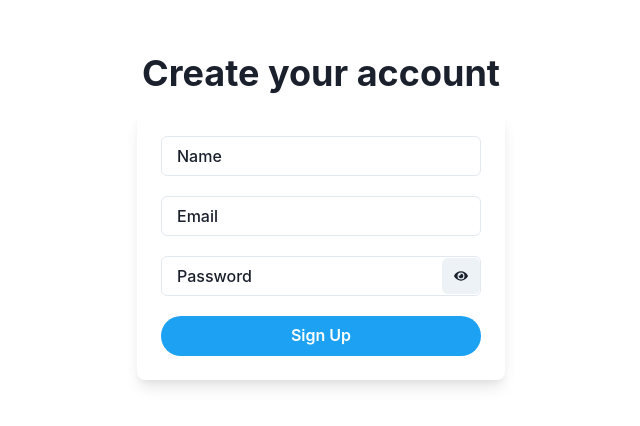
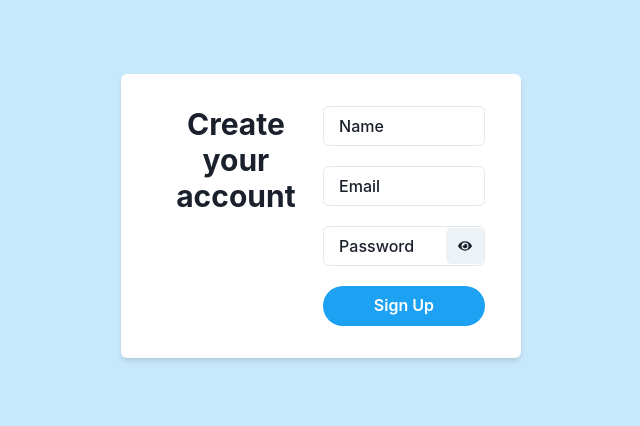
Before and after one commit to andrianggoro21/kelompok2-exercise11-12, a React (Create React App) app: page /register in a window 1280 px wide. Shown: the part 184-610 px from the top of the page, without its empty margins (319-959 px from the left). Built offline with nearby package versions, Linux system fonts and the light colour scheme.

Commit message:
Update Box Register

```diff
--- a/src/components/boxRegister/index.jsx
+++ b/src/components/boxRegister/index.jsx
@@ -67,14 +67,24 @@ const BoxRegister = () => {
     },
   });
 
-
   return (
     <ChakraProvider theme={formFloating}>
-      <Stack gap="1em" minH="100vh" align="center" justify="center">
-        <Heading as="h2">Create your account</Heading>
+      <Box
+        display="flex"
+        align="center"
+        bg="white"
+        p={8}
+        borderRadius="md"
+        boxShadow="md"
+        maxWidth="400px"
+        width="100%"
+      >
+        <Heading mb={6} size="lg" fontWeight="bold">
+          Create your account
+        </Heading>
         <form onSubmit={formik.handleSubmit}>
-          <Box rounded="lg" boxShadow={"lg"} p={6}>
-            <Stack spacing={5} w="40vh">
+          <Heading as="h2"></Heading>
+          <Stack spacing={5} w="95%">
             <FormControl
               variant="floating"
               isInvalid={formik.touched.name && formik.errors.name}
@@ -147,9 +157,8 @@ const BoxRegister = () => {
               Sign Up
             </Button>
           </Stack>
+        </form>
       </Box>
-        </form>
-      </Stack>
     </ChakraProvider>
   );
 };
--- a/src/pages/register/index.jsx
+++ b/src/pages/register/index.jsx
@@ -1,11 +1,16 @@
-import { Box } from "@chakra-ui/react";
+import { Flex } from "@chakra-ui/react";
 import BoxRegister from "../../components/boxRegister";
 
 const Register = () => {
   return (
-    <Box d="block" h="100vh" m="0">
+    <Flex
+      height="100vh"
+      alignItems="center"
+      justifyContent="center"
+      bg="twitter.100"
+    >
       <BoxRegister />
-    </Box>
+    </Flex>
   );
 };
 
```
Lines whose indentation alone changed are shown as unchanged.
